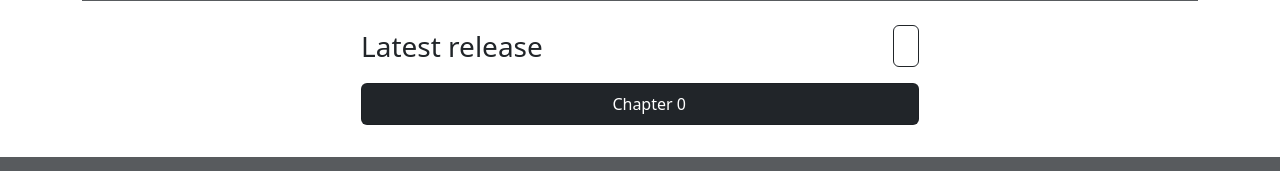
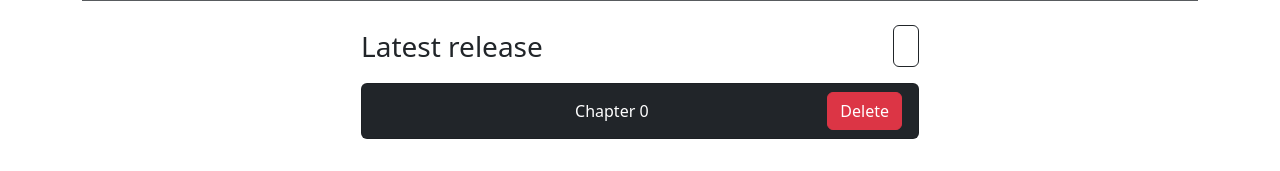
Before and after one commit to AlessandroCanossa/tec-web-project, a Django app: page /comics/1/ in a window 1280 px wide. Shown: the part 786-957 px from the top of the page. Run offline with Django 4.2, Linux system fonts and the light colour scheme; a user stored in the database is signed in; data comes from the database, SQL or seed files in the repository; tables that the repository leaves empty hold one stand-in row (values such as "Sample post"); some libraries are stand-ins or nearby versions.

Commit message:
added chapter deletion

```diff
--- a/backend/comics/static/comics/js/comic.js
+++ b/backend/comics/static/comics/js/comic.js
@@ -29,3 +29,20 @@ $('#buyForm').submit((e) => {
     }
   })
 })
+
+const deleteChapter = (chapter_id) => {
+  $.ajax({
+    url: `/comics/delete_chapter/${chapter_id}/`,
+    type: 'DELETE',
+    headers: {
+      'X-CSRFToken': csrftoken
+    },
+    success: (data) => {
+      alert(data);
+      location.reload();
+    },
+    error: (xhr, _ajaxOptions, _thrownError) => {
+      alert(xhr.responseText);
+    }
+  })
+}
--- a/backend/comics/templates/comics/comic.html
+++ b/backend/comics/templates/comics/comic.html
@@ -130,7 +130,17 @@
 			{% for chapter in chapters %}
 
 				<li id="chapter_{{ chapter.chapter_num }}" class="list-group-item d-flex bg-dark mb-2 w-100">
-					{% if buy_list and chapter.id in buy_list %}
+					{% if user.id == comic.creator_id %}
+						<a href="{% url 'comics:chapter_detail' comic_id=comic.id chapter_id=chapter.chapter_num %}"
+						   class="text-white text-decoration-none w-100 d-flex align-items-center justify-content-center">
+							<div class="w-auto invisible">
+								<i class="fa-solid fa-coins"></i>
+								<span class="">{{ chapter.cost }}</span>
+							</div>
+							<span class="">Chapter {{ chapter.chapter_num }}</span>
+						</a>
+						<button class="btn btn-danger" onclick="deleteChapter({{ chapter.id }})">Delete</button>
+					{% elif buy_list and chapter.id in buy_list %}
 						<a href="{% url 'comics:chapter_detail' comic_id=comic.id chapter_id=chapter.chapter_num %}"
 						   class="text-white text-decoration-none w-100 d-flex align-items-center justify-content-between">
 							<div class="w-auto invisible">
--- a/backend/comics/templates/comics/settings.html
+++ b/backend/comics/templates/comics/settings.html
@@ -214,6 +214,10 @@
 										</span>
 									</div>
 									<div class="">
+										<a href="{% url 'comics:comic_detail' comic_id=comic.id %}"
+										   class="btn btn-dark me-1">
+											View
+										</a>
 										<a class='btn btn-success'
 										   href="{% url 'comics:add_new_chapter' comic_id=comic.id %}">
 											Add chapter
--- a/backend/comics/urls.py
+++ b/backend/comics/urls.py
@@ -14,9 +14,10 @@ urlpatterns = [
         path('rate_comic/<int:comic_id>/<int:rating>', views.rate_comic, name='rate_comic'),
         path('toggle_bookmark/<int:comic_id>', views.bookmark_comic, name='toggle_bookmark'),
 
-        path('add_new_comic/', views.comics_list, name='add_new_comic'),
-        path('<int:comic_id>/new_chapter', views.comics_list, name='add_new_chapter'),
+        path('add_new_comic/', views.new_comic, name='add_new_comic'),
+        path('<int:comic_id>/new_chapter', views.new_chapter, name='add_new_chapter'),
         path('<int:comic_id>/delete/', views.delete_comic, name='delete_comic'),
+        path('delete_chapter/<int:chapter_id>/', views.delete_chapter, name='delete_chapter'),
     ])),
 
     path('comments/', include([
--- a/backend/comics/views.py
+++ b/backend/comics/views.py
@@ -452,3 +452,26 @@ def delete_comic(request: HttpRequest, comic_id: int) -> HttpResponse:
 
         comic.delete()
         return HttpResponse('Comic deleted successfully', status=200)
+
+
+@login_required(login_url='comics:login')
+def delete_chapter(request: HttpRequest, chapter_id: int) -> HttpResponse:
+    if request.method == 'DELETE':
+        user = User.objects.get(pk=request.user.id)
+        chapter = Chapter.objects.get(pk=chapter_id)
+
+        if chapter.comic.creator_id != user.id:
+            return HttpResponse('You cannot delete this chapter', status=403)
+
+        chapter.delete()
+        return HttpResponse('Chapter deleted successfully', status=200)
+
+
+@login_required(login_url='comics:login')
+def new_comic(request):
+    return None
+
+
+@login_required(login_url='comics:login')
+def new_chapter(request):
+    return None
```
